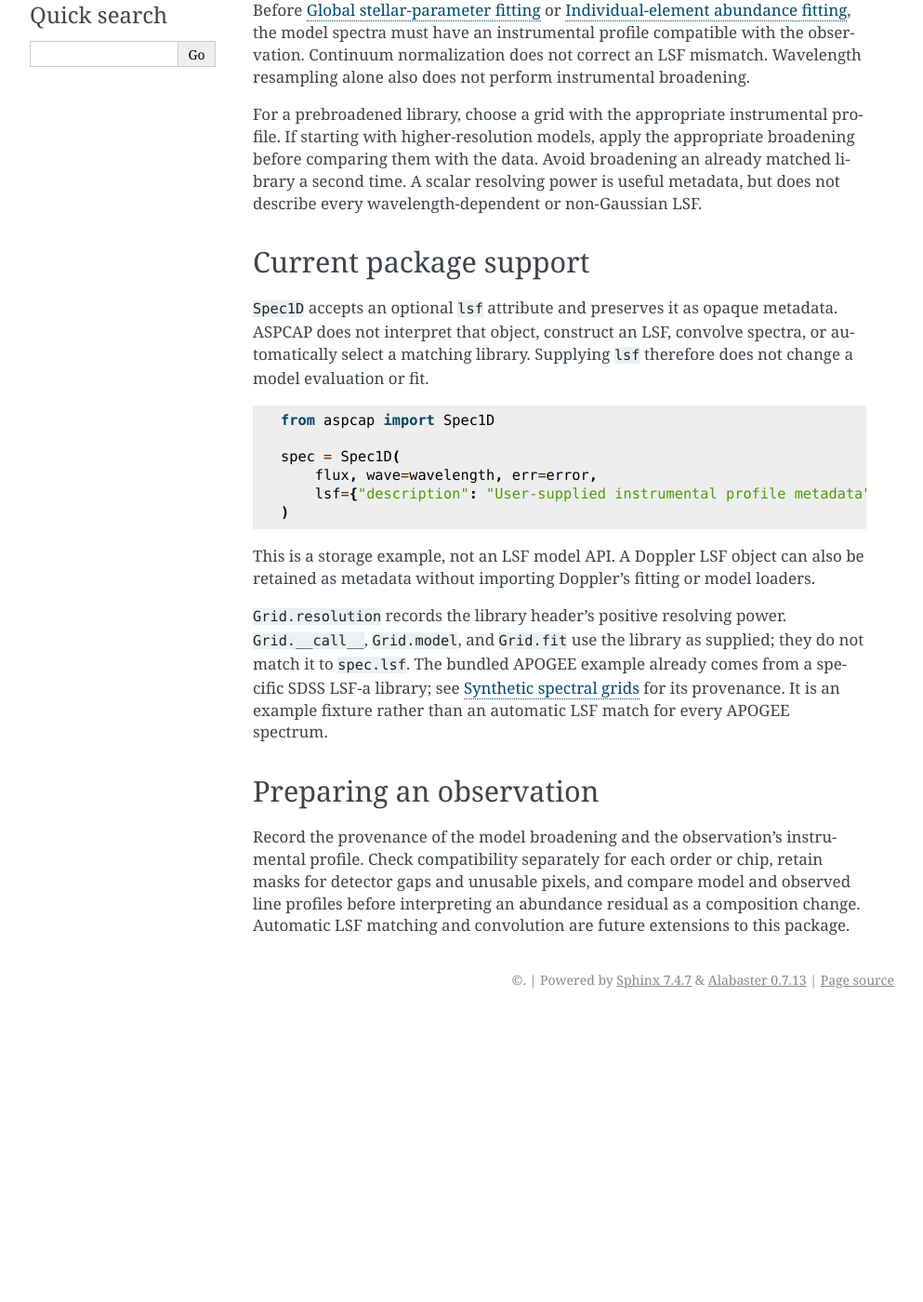
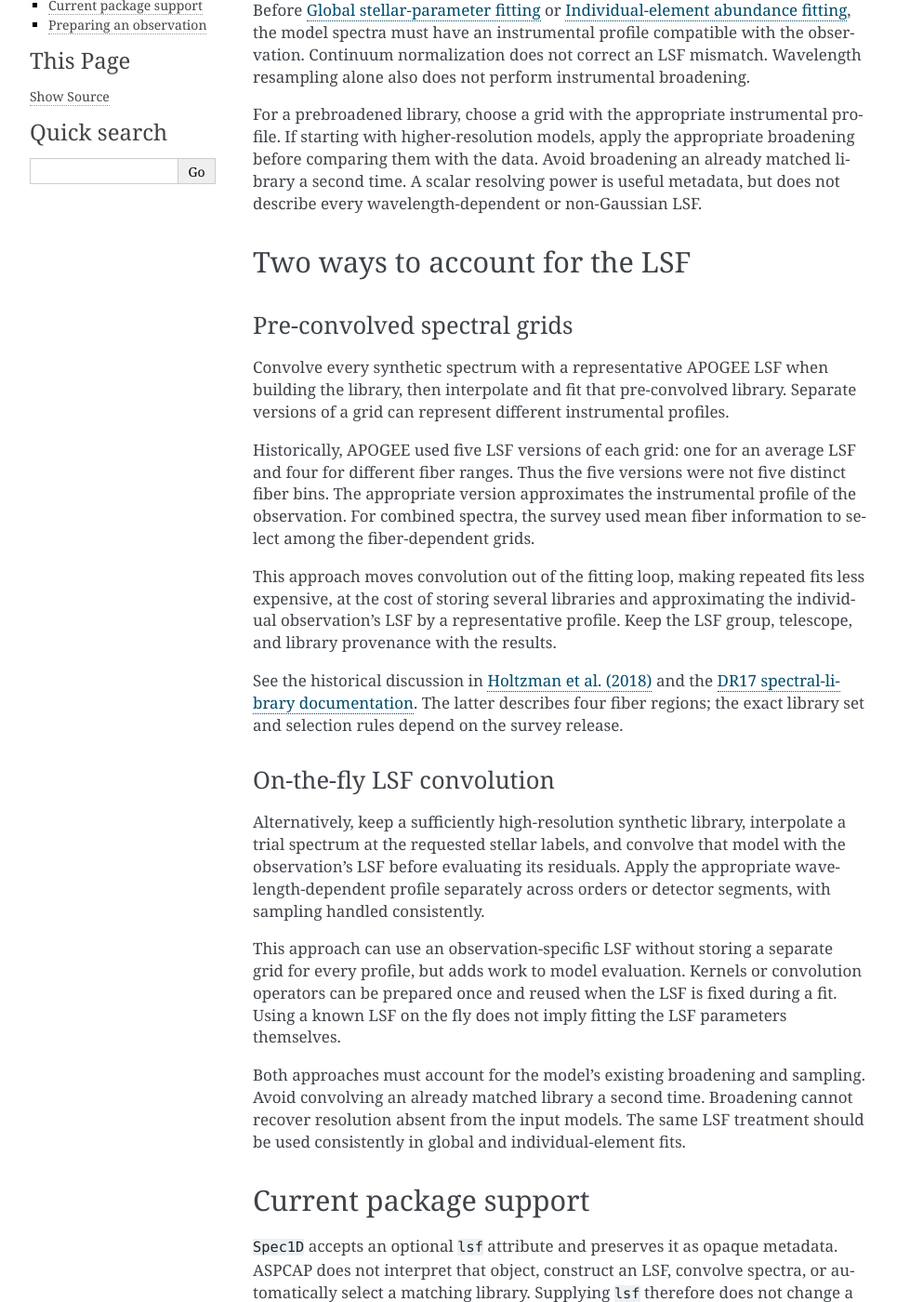
Before and after one commit to dnidever/aspcap, a Sphinx documentation site: the page built from docs/lsf.rst, in a window 1280 px wide and 1400 px high, scrolled down 288 px. Shown: the whole window at 93% size, without its empty margins (148-1141 px from the left). Built offline with Sphinx 7.4.7, drawn with Linux system fonts in a browser that asks for light colours; before the commit the page ends 1381 px from its top, so only the background shows below that; some of the changed text lies outside the part shown.

Commit message:
Explain pre-convolved LSF groups and on-the-fly convolution

```diff
--- a/docs/lsf.rst
+++ b/docs/lsf.rst
@@ -19,6 +19,53 @@ profile. If starting with higher-resolution models, apply the appropriate
 broadening before comparing them with the data. Avoid broadening an already
 matched library a second time. A scalar resolving power is useful metadata,
 but does not describe every wavelength-dependent or non-Gaussian LSF.
+
+Two ways to account for the LSF
+-------------------------------
+
+Pre-convolved spectral grids
+~~~~~~~~~~~~~~~~~~~~~~~~~~~~
+
+Convolve every synthetic spectrum with a representative APOGEE LSF when
+building the library, then interpolate and fit that pre-convolved library.
+Separate versions of a grid can represent different instrumental profiles.
+
+Historically, APOGEE used five LSF versions of each grid: one for an average
+LSF and four for different fiber ranges. Thus the five versions were not five
+distinct fiber bins. The appropriate version approximates the instrumental
+profile of the observation. For combined spectra, the survey used mean fiber
+information to select among the fiber-dependent grids.
+
+This approach moves convolution out of the fitting loop, making repeated fits
+less expensive, at the cost of storing several libraries and approximating
+the individual observation's LSF by a representative profile. Keep the LSF
+group, telescope, and library provenance with the results.
+
+See the historical discussion in `Holtzman et al. (2018)
+<https://research.monash.edu/files/255726790/255350468_oa.pdf>`_ and the
+`DR17 spectral-library documentation
+<https://www.sdss4.org/dr17/irspec/apogee-libraries/>`_. The latter describes
+four fiber regions; the exact library set and selection rules depend on the
+survey release.
+
+On-the-fly LSF convolution
+~~~~~~~~~~~~~~~~~~~~~~~~~~
+
+Alternatively, keep a sufficiently high-resolution synthetic library,
+interpolate a trial spectrum at the requested stellar labels, and convolve
+that model with the observation's LSF before evaluating its residuals.
+Apply the appropriate wavelength-dependent profile separately across orders
+or detector segments, with sampling handled consistently.
+
+This approach can use an observation-specific LSF without storing a separate
+grid for every profile, but adds work to model evaluation. Kernels or convolution
+operators can be prepared once and reused when the LSF is fixed during a fit.
+Using a known LSF on the fly does not imply fitting the LSF parameters themselves.
+
+Both approaches must account for the model's existing broadening and sampling.
+Avoid convolving an already matched library a second time. Broadening cannot
+recover resolution absent from the input models. The same LSF treatment should
+be used consistently in global and individual-element fits.
 
 Current package support
 -----------------------
```
